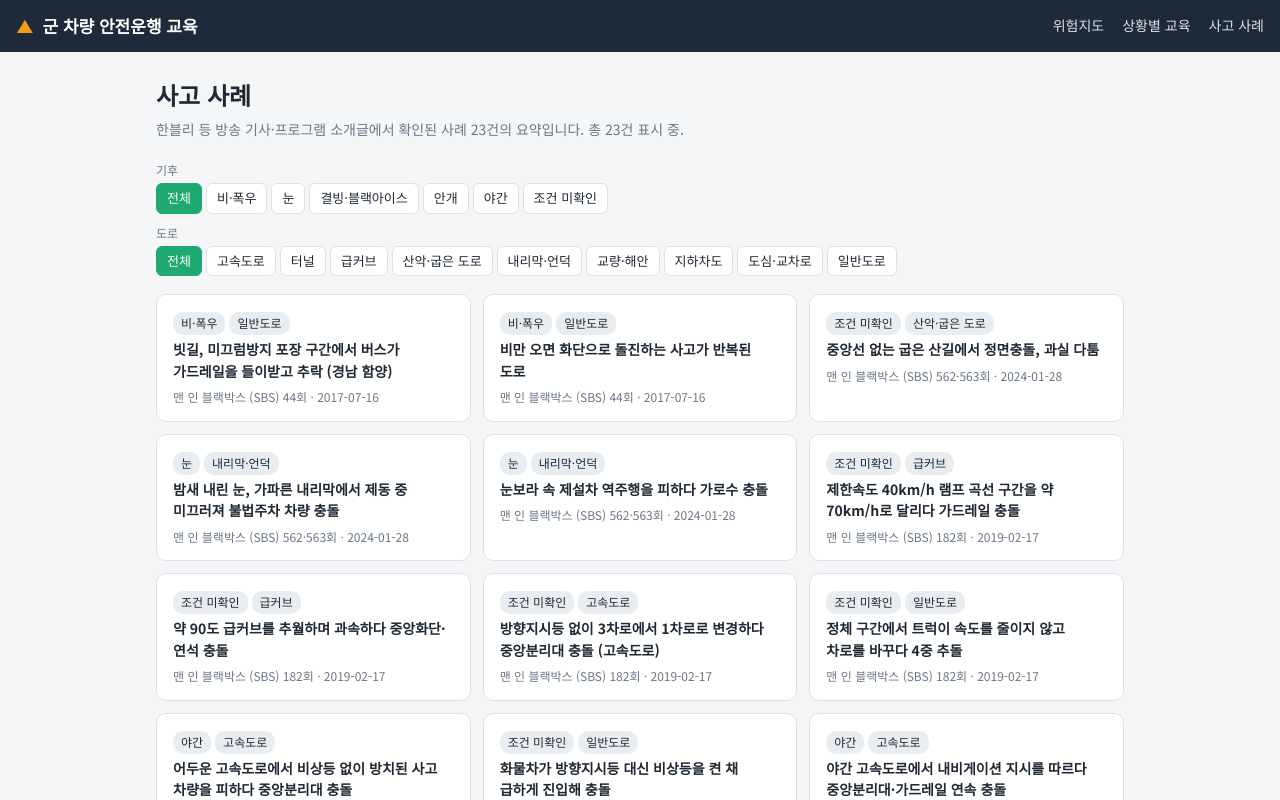
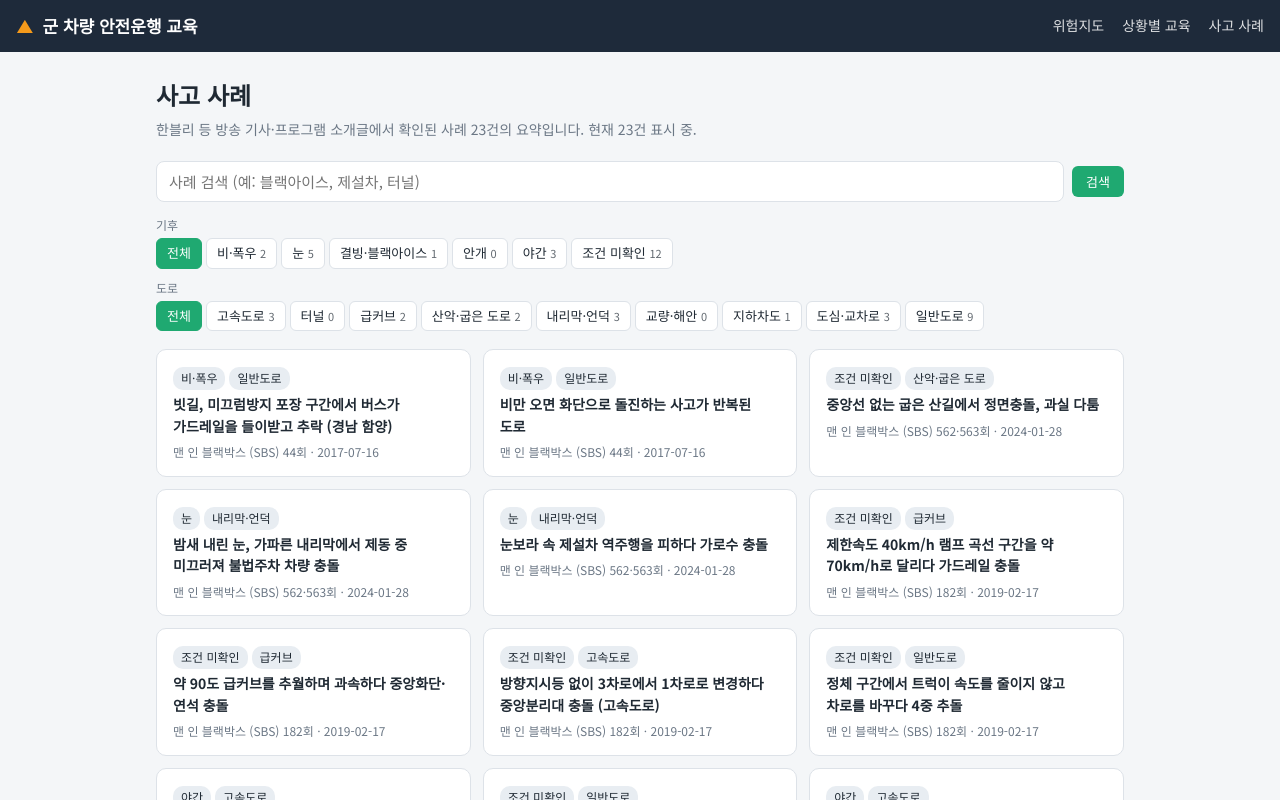
Before and after one commit to gizel1004/milsafe-drive, a Next.js app: page /cases in a window 1280 px wide. Shown: the top 800 px of the page. Built offline with nearby package versions, Linux system fonts and the light colour scheme; no server answers; the database is empty.

Commit message:
사례 검색 추가

```diff
--- a/app/cases/page.tsx
+++ b/app/cases/page.tsx
@@ -4,40 +4,74 @@ import { ROAD_LABEL, WEATHER_LABEL, type RoadType, type Weather } from "@/lib/ty
 
 export const revalidate = 300;
 
-export default async function Cases({ searchParams }: { searchParams: { weather?: string; road?: string } }) {
+export default async function Cases({ searchParams }: { searchParams: { weather?: string; road?: string; q?: string } }) {
   const all = await getCases();
   const { weather, road } = searchParams;
-  const list = all.filter((c) => (!weather || c.weather === weather) && (!road || c.road_type === road));
+  const q = (searchParams.q ?? "").trim();
+  const words = q.toLowerCase().split(/\s+/).filter(Boolean);
+  const list = all.filter((c) => {
+    if (weather && c.weather !== weather) return false;
+    if (road && c.road_type !== road) return false;
+    if (!words.length) return true;
+    const text = [c.title, c.summary, c.cause, c.advice, c.lesson, c.program].join(" ").toLowerCase();
+    return words.every((w) => text.includes(w));
+  });
 
   const href = (w?: string, r?: string) => {
     const p = new URLSearchParams();
     if (w) p.set("weather", w);
     if (r) p.set("road", r);
-    const q = p.toString();
-    return q ? `/cases?${q}` : "/cases";
+    if (q) p.set("q", q);
+    const s = p.toString();
+    return s ? `/cases?${s}` : "/cases";
   };
 
   const weathers = (Object.keys(WEATHER_LABEL) as Weather[]).filter((w) => w !== "clear");
   const roads = Object.keys(ROAD_LABEL) as RoadType[];
+  const countW = (w: string) => all.filter((c) => c.weather === w && (!road || c.road_type === road)).length;
+  const countR = (r: string) => all.filter((c) => c.road_type === r && (!weather || c.weather === weather)).length;
 
   return (
     <div className="page">
       <h1>사고 사례</h1>
-      <p className="lead">한블리 등 방송 기사·프로그램 소개글에서 확인된 사례 {all.length}건의 요약입니다. 총 {list.length}건 표시 중.</p>
+      <p className="lead">
+        한블리 등 방송 기사·프로그램 소개글에서 확인된 사례 {all.length}건의 요약입니다. 현재 {list.length}건 표시 중.
+      </p>
+
+      <form className="search" action="/cases" method="get" role="search">
+        {weather && <input type="hidden" name="weather" value={weather} />}
+        {road && <input type="hidden" name="road" value={road} />}
+        <input type="search" name="q" defaultValue={q} placeholder="사례 검색 (예: 블랙아이스, 제설차, 터널)" aria-label="사례 검색" />
+        <button type="submit" className="btn">검색</button>
+        {q && (
+          <Link
+            href={(() => {
+              const p = new URLSearchParams();
+              if (weather) p.set("weather", weather);
+              if (road) p.set("road", road);
+              const s = p.toString();
+              return s ? `/cases?${s}` : "/cases";
+            })()}
+            className="reset"
+          >
+            검색어 지우기
+          </Link>
+        )}
+      </form>
 
       <div className="filters">
         <div className="label">기후</div>
         <Link href={href(undefined, road)} className={!weather ? "on" : ""}>전체</Link>
         {weathers.map((w) => (
           <Link key={w} href={href(w, road)} className={weather === w ? "on" : ""}>
-            {WEATHER_LABEL[w]}
+            {WEATHER_LABEL[w]} <span className="cnt">{countW(w)}</span>
           </Link>
         ))}
         <div className="label">도로</div>
         <Link href={href(weather, undefined)} className={!road ? "on" : ""}>전체</Link>
         {roads.map((r) => (
           <Link key={r} href={href(weather, r)} className={road === r ? "on" : ""}>
-            {ROAD_LABEL[r]}
+            {ROAD_LABEL[r]} <span className="cnt">{countR(r)}</span>
           </Link>
         ))}
       </div>
@@ -56,7 +90,11 @@ export default async function Cases({ searchParams }: { searchParams: { weather?
             </div>
           </Link>
         ))}
-        {list.length === 0 && <p>조건에 맞는 사례가 없습니다.</p>}
+        {list.length === 0 && (
+          <p>
+            조건에 맞는 사례가 없습니다. <Link href="/cases">전체 사례 보기</Link>
+          </p>
+        )}
       </div>
     </div>
   );
```
